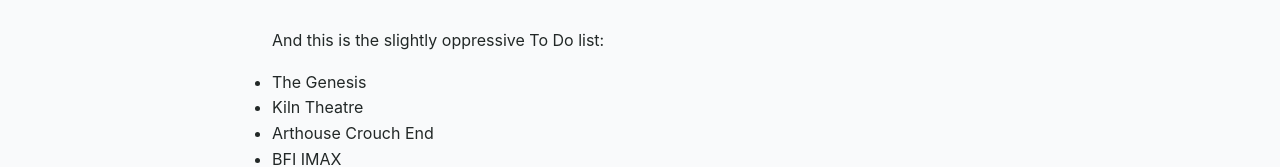
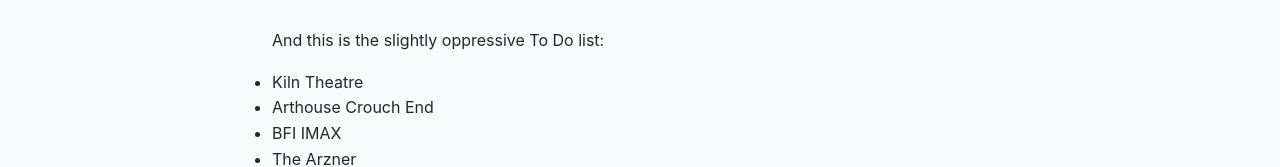
Before and after one commit to Joeboy/filmhose, a React (Vite) app: page /cinemas in a window 1280 px wide. Shown: the part 305-472 px from the top of the page. Built offline with nearby package versions, Linux system fonts and the light colour scheme; no server answers.

Commit message:
Remove The Genesis from To Do list

```diff
--- a/src/components/CinemasList.tsx
+++ b/src/components/CinemasList.tsx
@@ -23,7 +23,6 @@
       <p>And this is the slightly oppressive To Do list:</p>
 
       <ul>
-        <li>The Genesis</li>
         <li>Kiln Theatre</li>
         <li>Arthouse Crouch End</li>
         <li>BFI IMAX</li>
```
